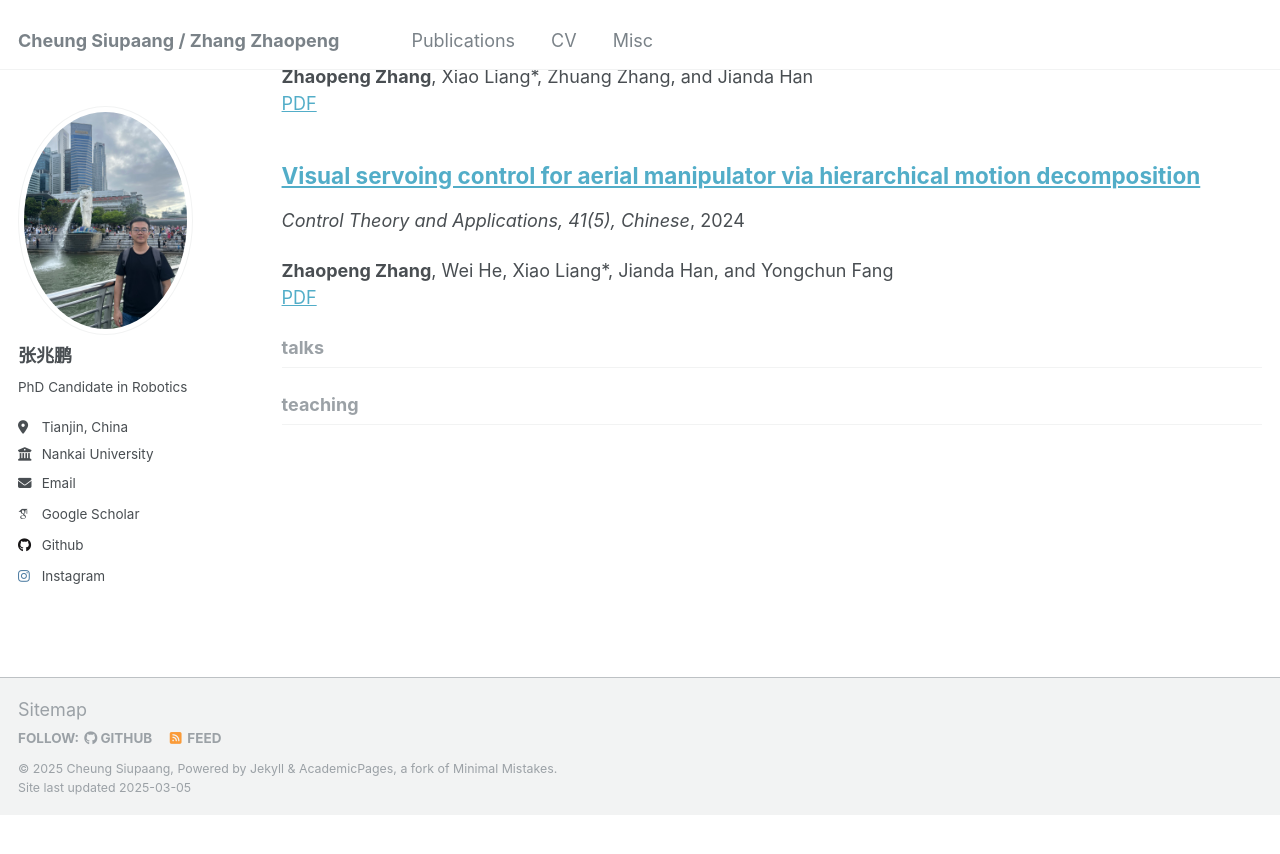
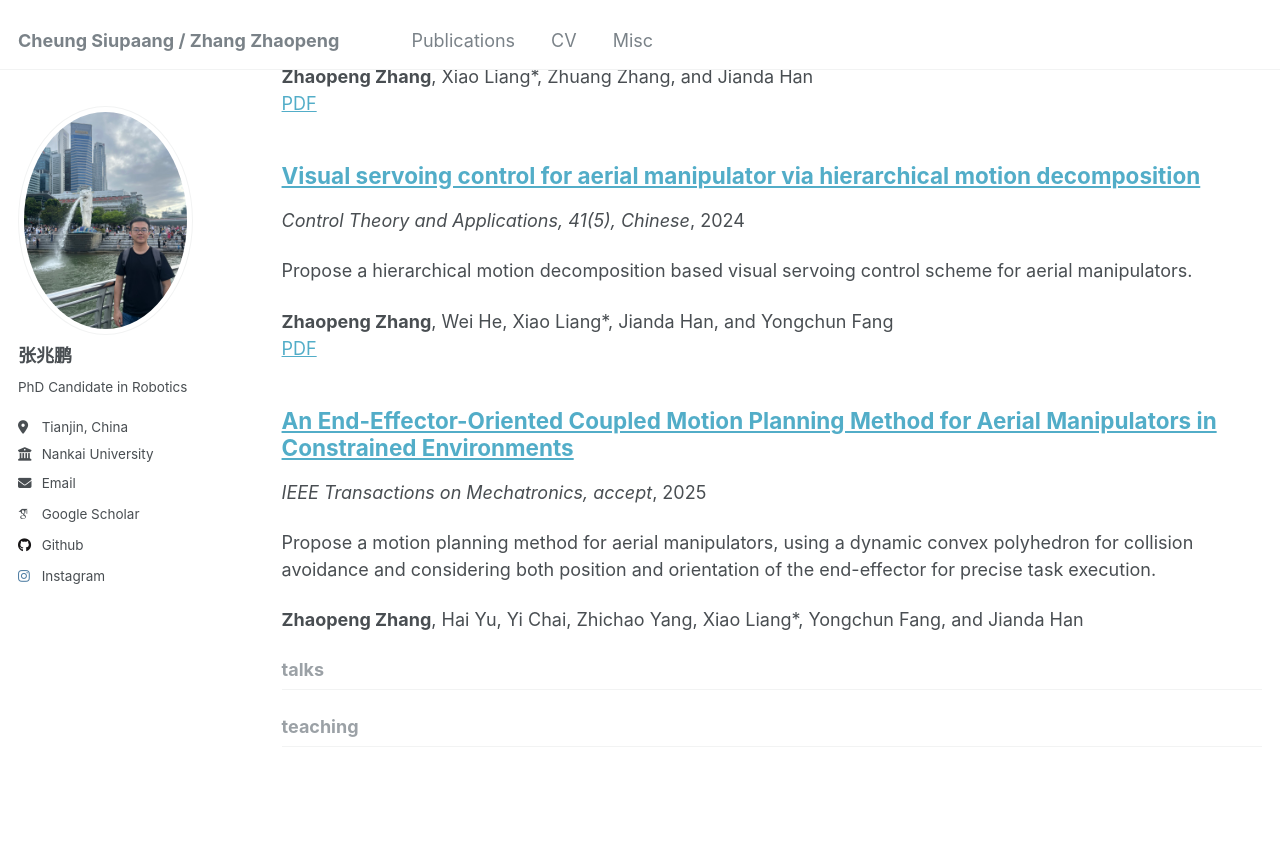
Before and after one commit to wangy1893/wangy1893.github.io, a Jekyll site: the page built from _pages/collection-archive.html, in a window 1280 px wide and 900 px high, scrolled down 292 px. Shown: the top 854 px of the window. Built offline with Jekyll 4.4.1, drawn with Linux system fonts in a browser that asks for light colours; some web fonts are replaced; before the commit the page ends 1107 px from its top, so only the background shows below that.

Commit message:
update-tmech

```diff
--- /dev/null
+++ b/_publications/tmech.md
@@ -0,0 +1,14 @@
+---
+title: "An End-Effector-Oriented Coupled Motion Planning Method for Aerial Manipulators in Constrained Environments"
+collection: publications
+category: manuscripts
+permalink: /publication/2025-tmech
+excerpt: #'This paper is about the number 1. The number 2 is left for future work.'
+date: 2025-03-04
+venue: 'IEEE Transactions on Mechatronics, accept' # 'Journal 1'
+# slidesurl: 'http://cheungsiupaang.github.io/files/kzllyy.pdf'
+# paperurl: 'http://cheungsiupaang.github.io/files/kzllyy.pdf'
+citation: '<b>Zhaopeng Zhang</b>, Hai Yu, Yi Chai, Zhichao Yang, Xiao Liang*, Yongchun Fang, and Jianda Han'
+---
+<!-- Propose a hierarchical motion decomposition based visual servoing control scheme for aerial manipulators. -->
+Propose a motion planning method for aerial manipulators, using a dynamic convex polyhedron for collision avoidance and considering both position and orientation of the end-effector for precise task execution.
```
Also changed, not shown: _publications/kzllyy.md (+1 -1 lines).
